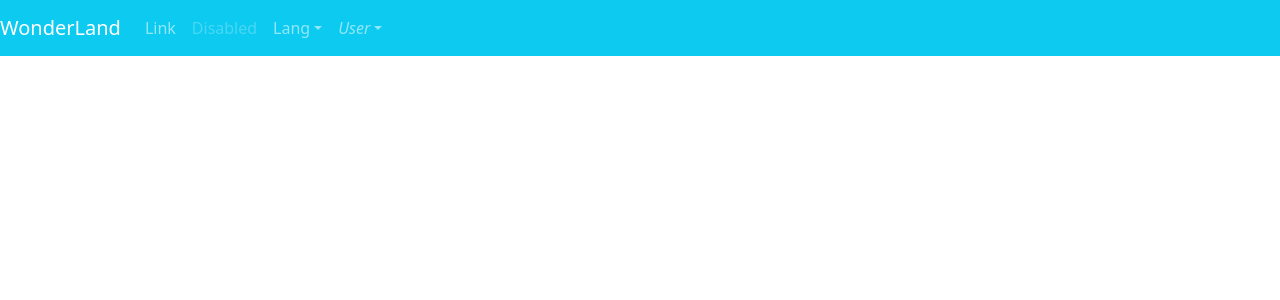
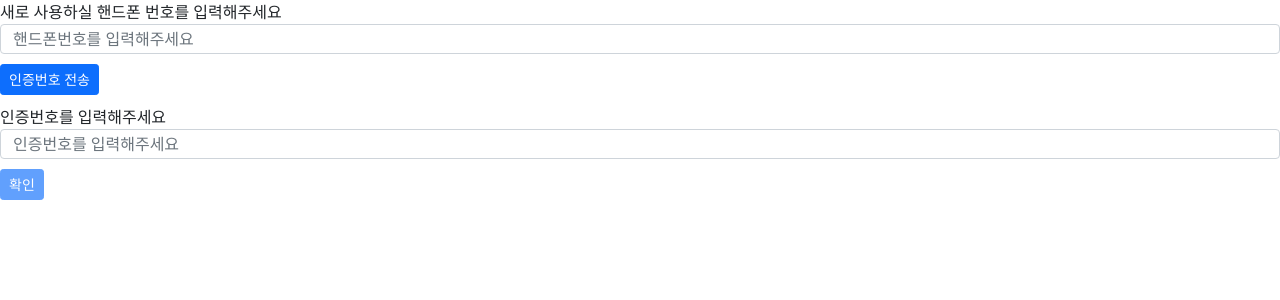
Before and after one commit to novb1492/study_vue2, a Vue app: page /changePhonePage in a window 1280 px wide. Shown: the top 300 px of the page. Built offline with nearby package versions, Linux system fonts and the light colour scheme; no server answers; what @ckeditor/ckeditor5-vue2, vue-daum-postcode, vue-head would draw is missing.

Commit message:
휴대폰인증 만듬

```diff
--- a/src/components/layout/Header.vue
+++ b/src/components/layout/Header.vue
@@ -49,22 +49,22 @@ export default {
     data(){
         return{
             price:50,
-            flag:false
+            flag:false,
         }
     },
     methods :{
       showJoinPage(){
-        window.open('/joinPage','loginPage', 'width=1000, height=1000', 'menubar=no, status=no, toolbar=no,location=no,resizable=no');
+        window.open('/joinPage','userpopup', 'width=1000, height=1000', 'menubar=no, status=no, toolbar=no,location=no,resizable=no');
       },
       showLoginPage(){
-        window.open('/loginPage','loginPage', 'width=500, height=500', 'menubar=no, status=no, toolbar=no,location=no,resizable=no');
+        window.open('/loginPage','userpopup', 'width=500, height=500', 'menubar=no, status=no, toolbar=no,location=no,resizable=no');
       },
       showMyPage(){
-        window.open('/myPage', 'window팝업', 'width=1000, height=500','menubar=no, status=no, toolbar=no,location=no,resizable=no');
+        window.open('/myPage', 'userpopup', 'width=1000, height=500','menubar=no, status=no, toolbar=no,location=no,resizable=no');
       },
       useHeader(){
         var uri=location.pathname;
-        if(uri=='/joinPage'||uri=='/loginPage'||uri=='/myPage'||uri=='/findPwdPage'||uri=='/findEmailPage'){
+        if(uri=='/joinPage'||uri=='/loginPage'||uri=='/myPage'||uri=='/findPwdPage'||uri=='/findEmailPage'||uri=='/changePhonePage'){
            return false;
         }
         module.loginCheck().then(result=>{
--- /dev/null
+++ b/src/components/views/user/changePhonePage.vue
@@ -0,0 +1,87 @@
+<template>
+    <div class="changePhonePage">
+        <div>새로 사용하실 핸드폰 번호를 입력해주세요</div>
+        <input type="text" id="phone" placeholder="핸드폰번호를 입력해주세요" class="form-control joinInput">
+        <input type="button" class="btn btn-primary btn btn-default btn-sm" value="인증번호 전송" id="sendPhone" @click="this.sendPhone" style="margin-top:10px;">
+        <div style="margin-top:10px;">인증번호를 입력해주세요</div>
+        <input type="text" id="randnum" placeholder="인증번호를 입력해주세요" class="form-control joinInput" >
+        <input type="button" class="btn btn-primary btn btn-default btn-sm" @click="this.sendRandnum"  id="sendRandNum" value="확인" style="margin-top:10px;" disabled>
+    </div>
+</template>
+<script>
+import * as module from "../../jslib/jslib.js";
+export default {
+    name:'changePhonePage',
+    data(){
+        return {
+
+        }
+    },
+    methods:{
+            sendPhone(){
+            var phone=document.getElementById('phone').value;
+            var button=document.getElementById('sendPhone');
+            var url="http://localhost:8080/confrim/phone";
+            var button2=document.getElementById('sendRandNum');
+            if(module.checkEmthy(phone)){
+                alert('전화번호를 입력해주세요');
+                return;
+            }
+            button.disabled=true;
+            let data=JSON.stringify({
+                "unit":phone,
+                "scope":"phone",
+                "detail":"confrim"
+            });
+            module.requestToPostServer2(url,data).then(result=>{
+                alert(result.message);
+                if(!result.flag){
+                    button.disabled=false;
+                    return;
+                }
+                button2.disabled=false;
+            }).catch(error=>{
+                  alert(error);
+                  button.disabled=false;
+            })
+        },
+        sendRandnum(){
+            var phone=document.getElementById('phone').value;
+            var button=document.getElementById('sendPhone');
+            var url="http://localhost:8080/confrim/phone";
+            var button2=document.getElementById('sendRandNum');
+            if(module.checkEmthy(phone)){
+                alert('전화번호를 입력해주세요');
+                button.disabled=false;
+                return;
+            }
+            let data=JSON.stringify({
+                "phoneOrEmail":phone,
+                "unit":"phone",
+                "randNum":document.getElementById('randnum').value,
+                'scope':'update'
+            });
+            button2.disabled=true;
+            module.requestPutToServer2(url,data).then(result=>{
+                alert(result.message);
+                if(!result.flag){
+                    button2.disabled=false;
+                    return;
+                }
+                opener.window.location.reload();
+            }).catch(error=>{
+                  alert(error);
+                  button.disabled=false;
+            })
+        }
+    },
+    created(){
+        module.loginCheck().then(result=>{
+            if(!result.flag){
+                self.close();
+            }
+        });
+    }
+
+}
+</script>
--- a/src/components/views/user/myPage.vue
+++ b/src/components/views/user/myPage.vue
@@ -107,6 +107,9 @@ export default {
             }
             }).open();
         },
+        openPhone(){
+            window.open('/changePhonePage', 'changePhonePage', 'width=1000, height=500','menubar=no, status=no, toolbar=no,location=no,resizable=no');
+        }
     },created(){
         let recaptchaScript = document.createElement('script')
         recaptchaScript.setAttribute('src', '//t1.daumcdn.net/mapjsapi/bundle/postcode/prod/postcode.v2.js')
--- a/src/router.js
+++ b/src/router.js
@@ -11,6 +11,7 @@ import myPage from './components/views/user/myPage.vue'
 import findPwdPage from './components/views/user/findPwdPage.vue';
 import changePwdPage from './components/views/user/changePwdPage.vue';
 import findEmailPage from './components/views/user/findEmailPage.vue';
+import changePhonePage from './components/views/user/changePhonePage.vue';
 Vue.use(VueRouter);
 
 const router =new VueRouter({
@@ -26,6 +27,7 @@ const router =new VueRouter({
       {path:'/findPwdPage',component: findPwdPage},
       {path:'/changePwdPage',component: changePwdPage},
       {path:'/findEmailPage',component: findEmailPage},
+      {path:'/changePhonePage',component: changePhonePage},
       {path:'/test',component: test}
     ]
 });
```
Lines whose indentation alone changed are shown as unchanged.
